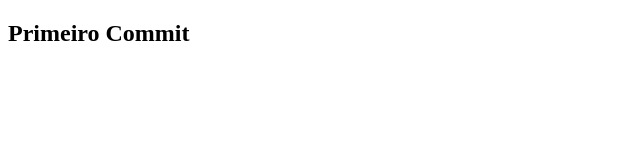
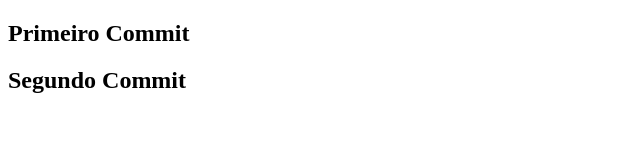
Before and after one commit to Th14go/projeto-colaborativo, a plain HTML site: page index.html in a window 1280 px wide. Shown: the whole page, without its empty margins (0-640 px from the left). Drawn offline with Linux system fonts and the light colour scheme.

Commit message:
Segundo Commit

```diff
--- a/index.html
+++ b/index.html
@@ -14,6 +14,7 @@
     </head>
     <body>
        <h2>Primeiro Commit</h2>
+       <h2>Segundo Commit</h2>
 
     </body>
 </html>
```
